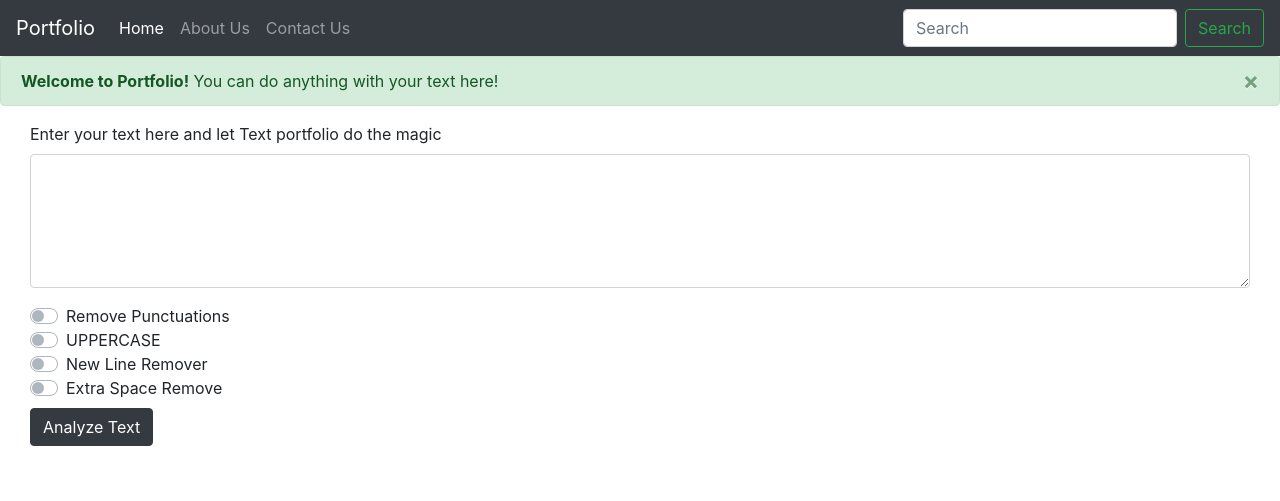
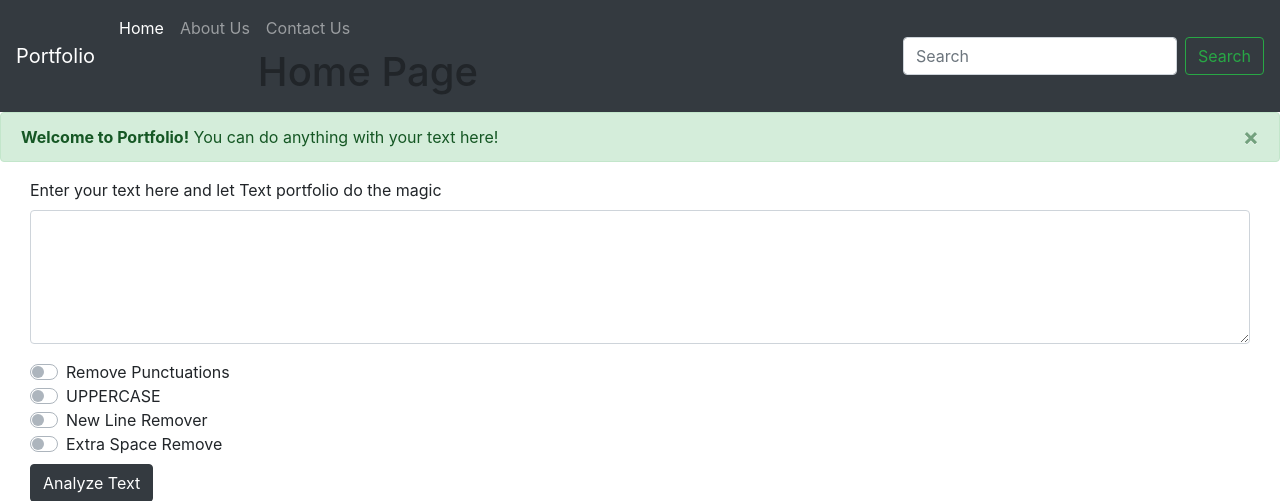
Before and after one commit to Md-Sohel-Rana-Ovi/TextUtils, a Django app: template templates/index.html in a window 1280 px wide. Shown: the top 501 px of the page. Run offline with Django 3.2, Linux system fonts and the light colour scheme; the template is opened without the code that fills it, so the values that code supplies are empty; some libraries are stand-ins or nearby versions.

Commit message:
index update

```diff
--- a/templates/index.html
+++ b/templates/index.html
@@ -29,6 +29,7 @@
                 </li>
                 <li class="nav-item">
                     <a class="nav-link" href="#">Contact Us</a>
+<h1>Home Page</h1>
                 </li>
             </ul>
             <form class="form-inline my-2 my-lg-0">
```
